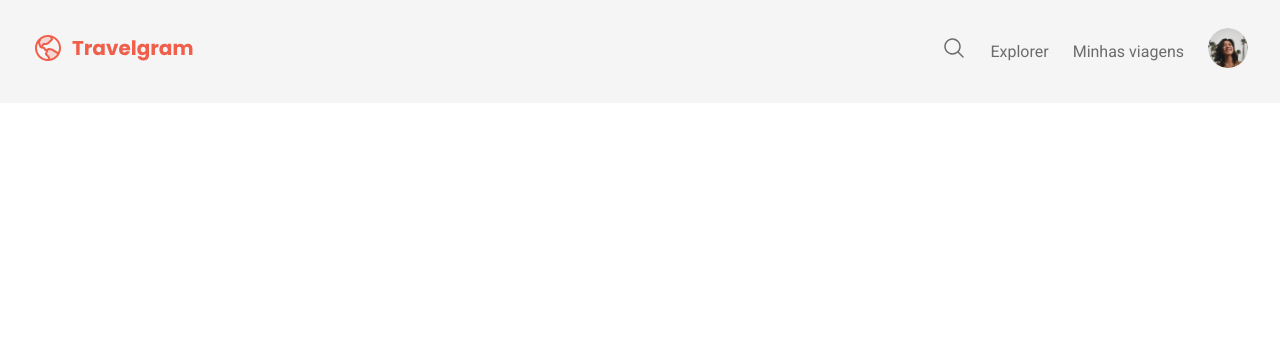
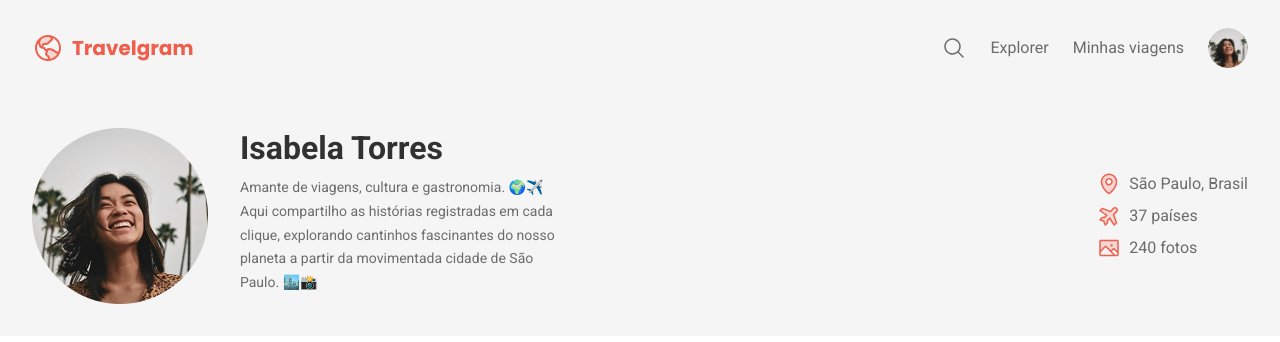
Before and after one commit to kassianecg/travelgram, a plain HTML site: page index.html in a window 1280 px wide. Drawn offline with Linux system fonts and the light colour scheme; a web font is replaced by a local one.

Commit message:
feat: update index.html structure and styles; add header and profile sections, create header.css and index.css

```diff
--- a/index.html
+++ b/index.html
@@ -7,7 +7,7 @@
     <meta charset="UTF-8">
     <meta name="viewport" content="width=device-width, initial-scale=1.0">
     <title>Projeto Travelgram | Perfil de viagens</title>
-    <link rel="stylesheet" href="styles/styles.css">
+    <link rel="stylesheet" href="styles/index.css">
     <link
         href="https://fonts.googleapis.com/css2?family=Alice&family=Roboto:ital,wght@0,100..900;1,100..900&display=swap"
         rel="stylesheet">
@@ -35,10 +35,38 @@
                 </li>
             </ul>
         </nav>
+
+        <header>
+            <div class="container">
+                <div id="profile">
+                    <img src="assets/Profile pic.png" alt="Imagem de Isabela Torres">
+                    <div>
+                        <h1>Isabela Torres</h1>
+                        <p>Amante de viagens, cultura e gastronomia. 🌍✈️ <br>
+                            Aqui compartilho as histórias registradas em cada <br>
+                            clique, explorando cantinhos fascinantes do nosso <br>
+                            planeta a partir da movimentada cidade de São <br>
+                            Paulo. 🏙️📸
+                        </p>
+                    </div>
+                </div>
+                <ul id="info">
+                    <li>
+                        <img src="assets/icons/MapPin.svg" alt="Icone de Mapa">
+                        <span>São Paulo, Brasil</span>
+                    </li>
+                    <li>
+                        <img src="assets/icons/AirplaneTilt.svg" alt="Icone de Avião">
+                        <span>37 países</span>
+                    </li>
+                    <li>
+                        <img src="assets/icons/Image.svg" alt="Icone de Câmera">
+                        <span>240 fotos</span>
+                    </li>
+                </ul>
+            </div>
+        </header>
     </div>
-
-    <header>
-    </header>
 </body>
 
 </html>
--- a/styles/global.css
+++ b/styles/global.css
@@ -16,8 +16,8 @@
   --font-family: "Roboto", sans-serif;
   --text-lg: bold 32px/125% var(--font-family);
   --text: 16px/1.5 var(--font-family);
-  --text-md: 14px/175% var(--font-family);
-  --text-sm: 12px/175% var(--font-family);
+  --text-md: 14px/170% var(--font-family);
+  --text-sm: 12px/170% var(--font-family);
 }
 
 body {
@@ -26,7 +26,7 @@ body {
   background-color: var(--background-color);
 }
 
-a{
+a {
   text-decoration: none;
   color: inherit;
 }
@@ -45,16 +45,3 @@ a:hover {
 .bg-surface-color {
   background-color: var(--surface-color);
 }
-
-
-
-
-
-
-
-
-
-
-
-/*Amante de viagens, cultura e gastronomia. 🌍✈️
-Aqui compartilho as histórias registradas em cada clique, explorando cantinhos fascinantes do nosso planeta a partir da movimentada cidade de São Paulo. 🏙️📸*/
--- /dev/null
+++ b/styles/header.css
@@ -0,0 +1,42 @@
+header {
+  padding-block: 32px;
+}
+
+header .container {
+  display: flex;
+  justify-content: space-between;
+  align-items: center;
+}
+
+#profile {
+  display: flex;
+  gap: 32px;
+}
+
+#profile > div {
+  max-width: 384px;
+}
+
+#profile h1 {
+  font: var(--text-lg);
+  color: var(--text-color-primary);
+  margin-bottom: 8px;
+}
+
+#profile p {
+  font: var(--text-md);
+}
+
+#info {
+    list-style: none;
+
+    display: flex;
+    flex-direction: column;
+    gap: 8px;
+}
+
+#info li {
+    display: flex;
+    align-items: center;
+    gap: 8px;
+}
--- /dev/null
+++ b/styles/index.css
@@ -0,0 +1,3 @@
+@import url(global.css);
+@import url(nav.css);
+@import url(header.css);
--- a/styles/nav.css
+++ b/styles/nav.css
@@ -3,10 +3,10 @@ nav {
   justify-content: space-between;
   align-items: center;
   padding-block: 20px;
-  /* line-height: 0;*/
+  line-height: 0;
 }
 
-nav ul{
+nav ul {
   list-style: none;
   display: flex;
   align-items: center;
--- a/styles/styles.css
+++ /dev/null
@@ -1,12 +0,0 @@
-@import url(global.css);
-@import url(nav.css);
-
-.nav-logo {
-    display: flex;
-    align-items: center;
-    gap: 8px;
-}
-
-#primary-menu {
-    list-style: none;
-}
```
Lines whose indentation alone changed are shown as unchanged.
